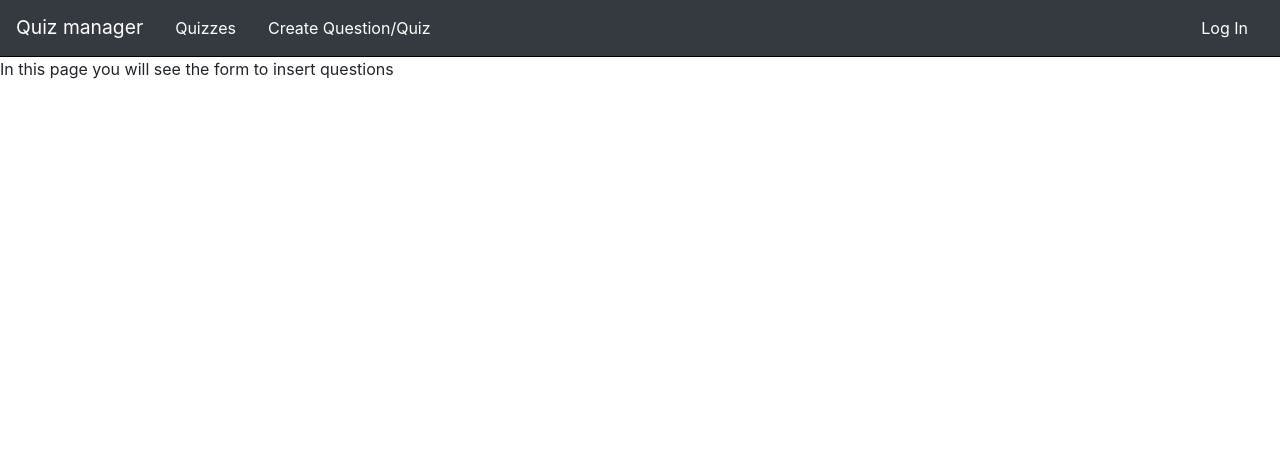
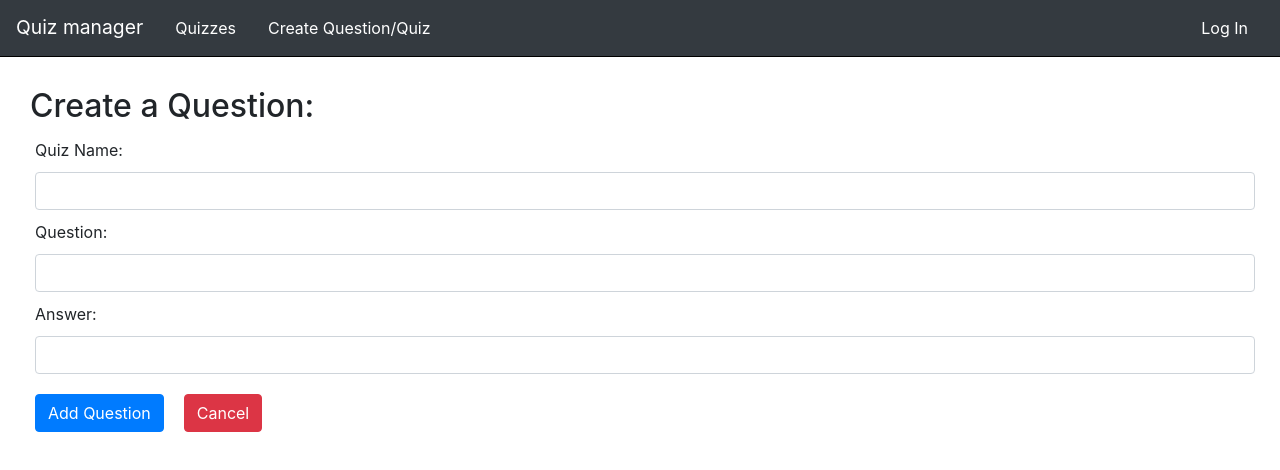
Before and after one commit to 6JoeB/quiz-manager, a React (Create React App) app in the folder frontend/: page /question/create in a window 1280 px wide. Shown: the top 470 px of the page. Built offline with nearby package versions, Linux system fonts and the light colour scheme.

Commit message:
updated create question route and added functionality to create a new question

```diff
--- a/frontend/src/App.css
+++ b/frontend/src/App.css
@@ -33,6 +33,15 @@
     width: 85%;
     margin-top: 30px;
 }
-.quiz-names-table__entry {
 
+.button {
+    margin: 15px 15px 15px 5px
 }
+
+.input-box {
+    margin: 5px;
+}
+
+.form-container {
+    margin: 30px;
+}
--- a/frontend/src/pages/QuestionCreate.jsx
+++ b/frontend/src/pages/QuestionCreate.jsx
@@ -1,13 +1,60 @@
 import React, { Component } from 'react';
+import api from '../api';
+import '../App.css';
 
-class QuestionCreate extends Component {
+export default class QuestionCreate extends Component {
+    constructor(props) {
+        super(props)
+        this.state = {
+            quiz: "",
+            question: "",
+            answer: ""
+        }
+    }
+
+    handleChangeInputQuizName = async event => {
+        const quiz = event.target.value
+        this.setState({ quiz })
+    }
+
+    handleChangeInputQuestion = async event => {
+        const question = event.target.value
+        this.setState({ question })
+    }
+
+    handleChangeInputAnswer = async event => {
+        const answer = event.target.value
+        this.setState({ answer })
+    }
+
+    handleCreateQuestion = async () => {
+        const { quiz, question, answer } = this.state;
+        const payload = { quiz, question, answer };
+
+        await api.createQuestion(payload).then(res => {
+            window.alert(`Question created successfully`);
+            this.setState({
+                quiz: "",
+                question: "",
+                answer: ""
+            })
+        })
+    }
+
     render() {
+        const { quiz, question, answer } = this.state;
         return (
-            <div>
-                <p>In this page you will see the form to insert questions</p>
+            <div className="form-container">
+                <h2>Create a Question: </h2>
+                <label className="input-box">Quiz Name: </label>
+                <input className="form-control input-box" onChange={this.handleChangeInputQuizName} value={quiz}></input>
+                <label className="input-box">Question: </label>
+                <input className="form-control input-box" onChange={this.handleChangeInputQuestion} value={question}></input>
+                <label className="input-box">Answer: </label>
+                <input className="form-control input-box" onChange={this.handleChangeInputAnswer} value={answer}></input>
+                <button className="btn btn-primary button" onClick={this.handleCreateQuestion}>Add Question</button>
+                <a className="btn btn-danger button" href="/quizzes">Cancel</a>
             </div>
         )
     }
 }
-
-export default QuestionCreate;
--- a/frontend/src/pages/QuizzesList.jsx
+++ b/frontend/src/pages/QuizzesList.jsx
@@ -1,19 +1,7 @@
 import React, { Component } from 'react';
 import Parser from 'html-react-parser';
 import api from '../api';
-
 import '../App.css';
-
-class OpenQuiz extends Component {
-    openQuiz = event => {
-        event.preventDefault()
-        window.location.href = `/question/${this.props.quiz}`
-    }
-
-    render() {
-        return <tr onClick={this.openQuiz}></tr>
-    }
-}
 
 export default class QuizzesList extends Component {
     constructor(props) {
```
Also changed, not shown: 1 other file (tests, documents, lock files or other folders).
